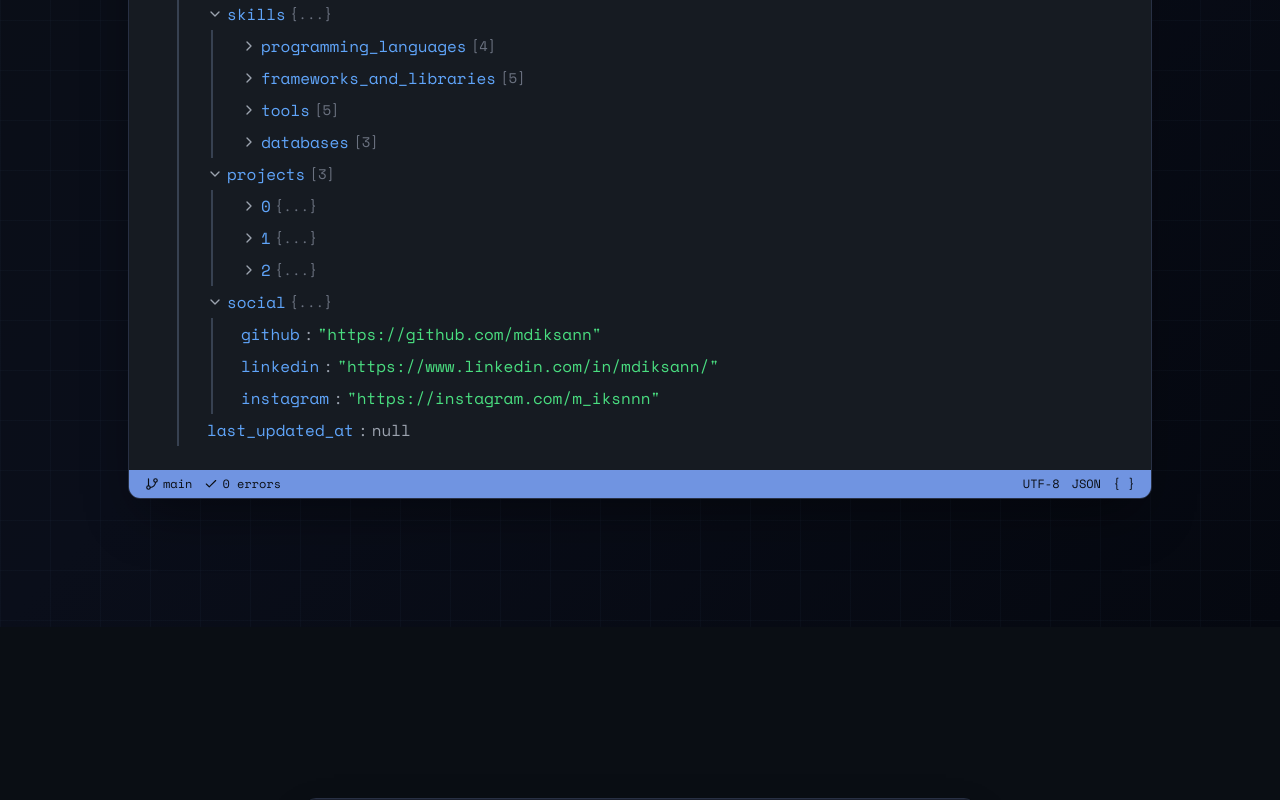
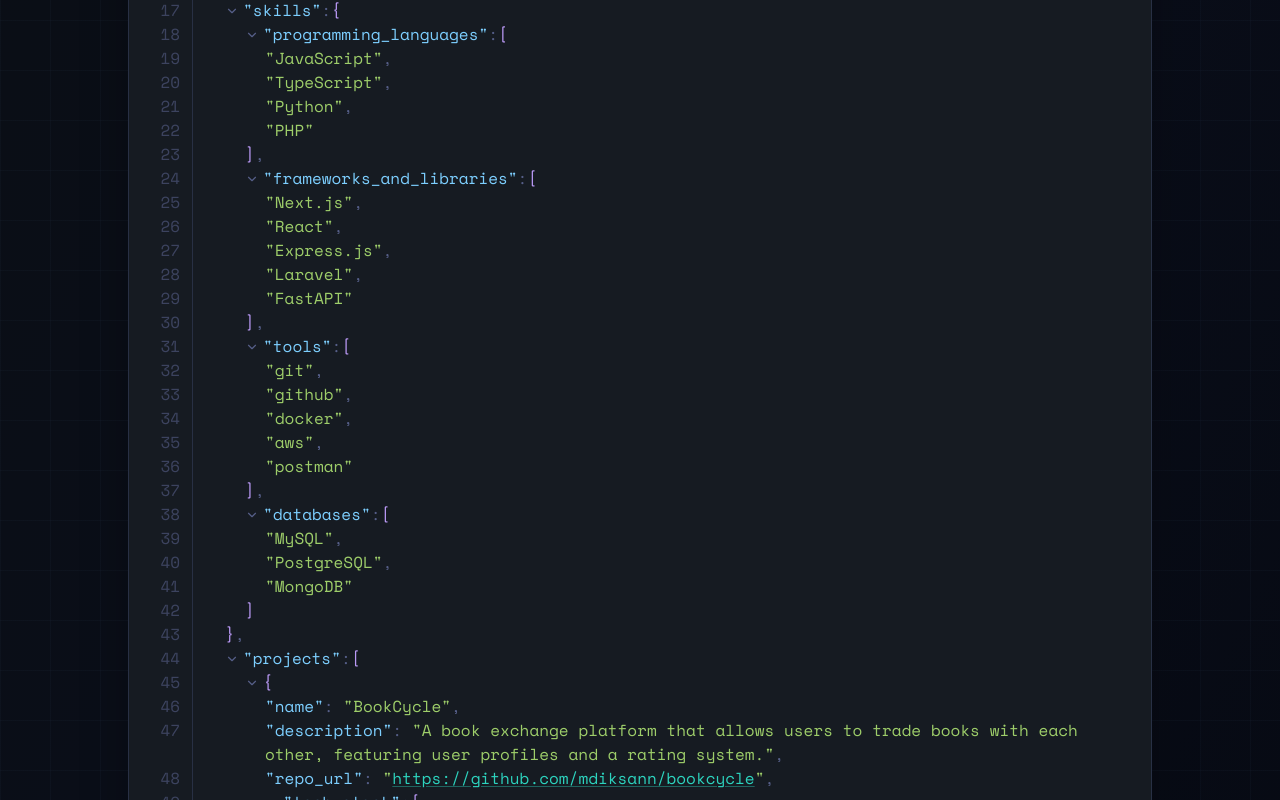
Before and after one commit to mdiksann/my-portfolio, a React (Vite) app: page / in a window 1280 px wide. Shown: the part 1660-2460 px from the top of the page. Built offline with nearby package versions, Linux system fonts and the light colour scheme.

Commit message:
feat: add interactive JSON viewer component and animated canvas starry background

```diff
--- a/src/components/JSONNode.jsx
+++ b/src/components/JSONNode.jsx
@@ -1,39 +1,126 @@
 import React, { useState } from "react";
 import { ChevronDown, ChevronRight } from "lucide-react";
 
-const JSONNode = ({ data, path = "", depth = 0 }) => {
-  const [isOpen, setIsOpen] = useState(depth < 2);
-  const isObject = data !== null && typeof data === "object";
+// Render a leaf value with syntax highlighting (and clickable links for URLs).
+const LeafValue = ({ value }) => {
+  if (value === null) return <span className="text-tn-boolean">null</span>;
 
-  if (isObject) {
-    const items = Array.isArray(data) ? data.map((value, index) => [index, value]) : Object.entries(data);
-
-    return (
-      <div className="ml-2 sm:ml-4">
-        <div className="flex items-center cursor-pointer hover:bg-gray-800/50 px-1 py-1 rounded" onClick={() => setIsOpen(!isOpen)}>
-          {isOpen ? <ChevronDown className="text-gray-400 w-4 h-4 flex-shrink-0" /> : <ChevronRight className="text-gray-400 w-4 h-4 flex-shrink-0" />}
-          <span className="text-blue-400 font-medium ml-1 break-words">{path.split(".").pop() || "root"}</span>
-          <span className="text-gray-500 ml-1 text-sm flex-shrink-0">{Array.isArray(data) ? `[${data.length}]` : "{...}"}</span>
-        </div>
-
-        {isOpen && (
-          <div className="border-l-2 border-gray-700 pl-2 ml-1 sm:ml-2">
-            {items.map(([key, value], index) => (
-              <JSONNode key={`${path}.${key}-${index}`} data={value} path={`${path}${path ? "." : ""}${key}`} depth={depth + 1} />
-            ))}
-          </div>
-        )}
-      </div>
-    );
+  if (typeof value === "string") {
+    const isUrl = /^https?:\/\//i.test(value.trim());
+    if (isUrl) {
+      return (
+        <span className="text-tn-string">
+          "
+          <a href={value.trim()} target="_blank" rel="noopener noreferrer" className="text-tn-teal underline decoration-tn-teal/40 underline-offset-2 hover:decoration-tn-teal break-all">
+            {value}
+          </a>
+          "
+        </span>
+      );
+    }
+    return <span className="text-tn-string break-words">"{value}"</span>;
   }
 
+  if (typeof value === "number") return <span className="text-tn-number">{String(value)}</span>;
+  if (typeof value === "boolean") return <span className="text-tn-boolean">{String(value)}</span>;
+  return <span className="text-tn-text">{String(value)}</span>;
+};
+
+// JSON viewer with a line-number gutter, collapsible nodes and editor-style highlighting.
+const JSONNode = ({ data }) => {
+  const [closed, setClosed] = useState(() => new Set());
+
+  const toggle = (path) =>
+    setClosed((prev) => {
+      const next = new Set(prev);
+      if (next.has(path)) next.delete(path);
+      else next.add(path);
+      return next;
+    });
+
+  // Flatten the tree (respecting collapse state) into ordered rows so the
+  // line-number gutter stays aligned regardless of nesting depth.
+  const rows = [];
+
+  const walk = (value, path, depth, keyLabel, showKey, isLast) => {
+    const isObject = value !== null && typeof value === "object";
+    const isOpen = !closed.has(path);
+
+    if (isObject) {
+      const entries = Array.isArray(value) ? value.map((v, i) => [i, v]) : Object.entries(value);
+      const open = Array.isArray(value) ? "[" : "{";
+      const close = Array.isArray(value) ? "]" : "}";
+
+      rows.push({ kind: "branch", path, depth, keyLabel, showKey, open, close, isOpen, count: entries.length, isLast });
+
+      if (isOpen) {
+        entries.forEach(([k, v], idx) => walk(v, `${path}/${k}`, depth + 1, k, !Array.isArray(value), idx === entries.length - 1));
+        rows.push({ kind: "close", path: `${path}::close`, depth, close, isLast });
+      }
+    } else {
+      rows.push({ kind: "leaf", path, depth, keyLabel, showKey, value, isLast });
+    }
+  };
+
+  walk(data, "root", 0, "root", false, true);
+
   return (
-    <div className="ml-2 sm:ml-4 flex items-start hover:bg-gray-800/50 px-1 py-1 rounded break-words">
-      <span className="text-blue-400 font-medium flex-shrink-0">{path.split(".").pop()}</span>
-      <span className="ml-1 text-gray-400 flex-shrink-0">:</span>
-      <span className={`ml-1 break-all ${typeof data === "string" ? "text-green-400" : typeof data === "number" ? "text-purple-400" : typeof data === "boolean" ? "text-red-400" : "text-gray-400"}`}>
-        {data === null ? "null" : typeof data === "string" ? `"${data}"` : String(data)}
-      </span>
+    <div className="font-mono text-xs sm:text-sm md:text-base leading-relaxed">
+      {rows.map((row, index) => {
+        const indent = { paddingLeft: `${row.depth * 1.25}rem` };
+
+        return (
+          <div key={row.path} className="flex hover:bg-tn-accent/5 group">
+            {/* line-number gutter */}
+            <span className="w-8 sm:w-10 flex-shrink-0 text-right pr-2 sm:pr-3 mr-2 sm:mr-3 text-tn-muted/60 select-none border-r border-tn-border group-hover:text-tn-muted">{index + 1}</span>
+
+            {/* content */}
+            <div className="min-w-0 flex-1" style={indent}>
+              {row.kind === "branch" && (
+                <span className="cursor-pointer inline-flex items-baseline" onClick={() => toggle(row.path)}>
+                  {row.isOpen ? <ChevronDown className="w-3.5 h-3.5 text-tn-muted translate-y-0.5 flex-shrink-0" /> : <ChevronRight className="w-3.5 h-3.5 text-tn-muted translate-y-0.5 flex-shrink-0" />}
+                  {row.showKey && (
+                    <>
+                      <span className="text-tn-keyword ml-1">"{row.keyLabel}"</span>
+                      <span className="text-tn-muted">: </span>
+                    </>
+                  )}
+                  {!row.showKey && <span className="ml-1" />}
+                  <span className="text-tn-violet">{row.open}</span>
+                  {!row.isOpen && (
+                    <>
+                      <span className="text-tn-muted mx-1">…</span>
+                      <span className="text-tn-violet">{row.close}</span>
+                      {!row.isLast && <span className="text-tn-muted">,</span>}
+                      <span className="text-tn-muted/60 ml-2 text-xs">{`// ${row.count} ${row.count === 1 ? "item" : "items"}`}</span>
+                    </>
+                  )}
+                </span>
+              )}
+
+              {row.kind === "close" && (
+                <span>
+                  <span className="text-tn-violet">{row.close}</span>
+                  {!row.isLast && <span className="text-tn-muted">,</span>}
+                </span>
+              )}
+
+              {row.kind === "leaf" && (
+                <span className="break-words">
+                  {row.showKey && (
+                    <>
+                      <span className="text-tn-keyword">"{row.keyLabel}"</span>
+                      <span className="text-tn-muted">: </span>
+                    </>
+                  )}
+                  <LeafValue value={row.value} />
+                  {!row.isLast && <span className="text-tn-muted">,</span>}
+                </span>
+              )}
+            </div>
+          </div>
+        );
+      })}
     </div>
   );
 };
```
